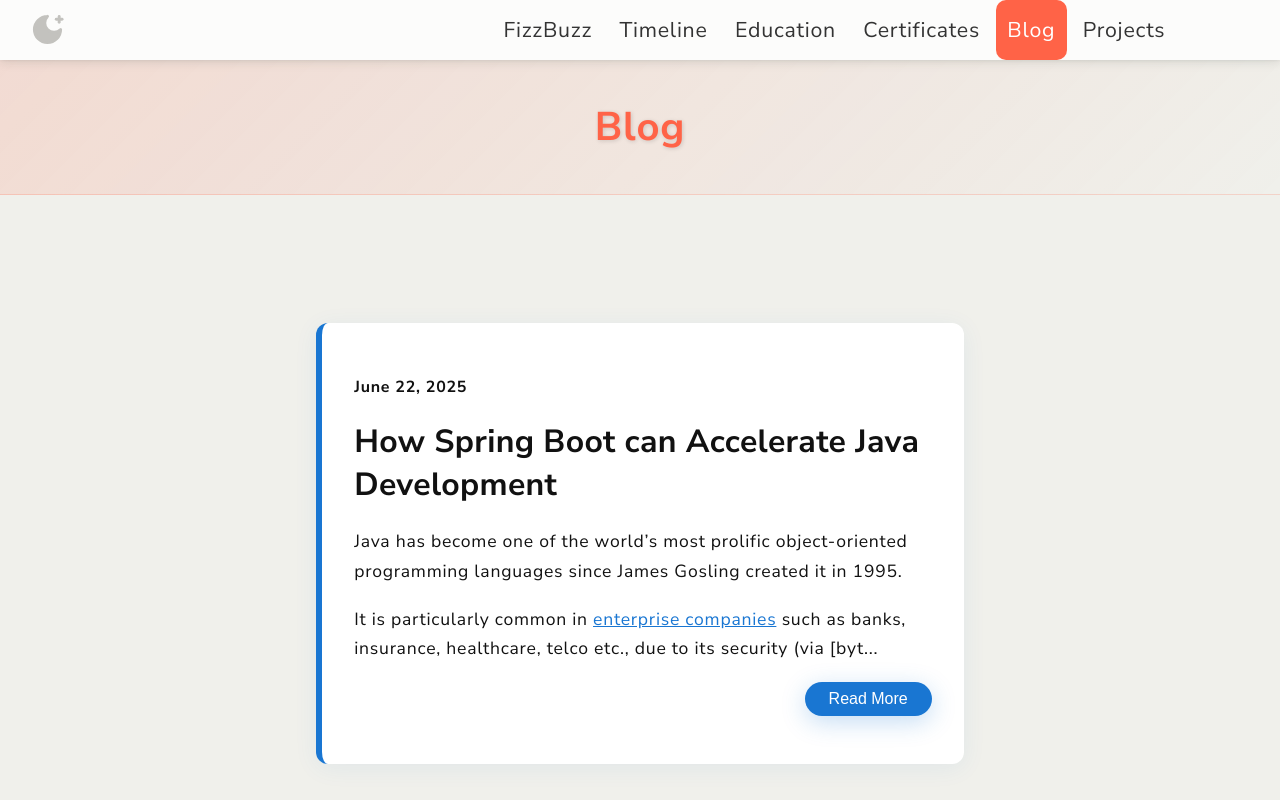
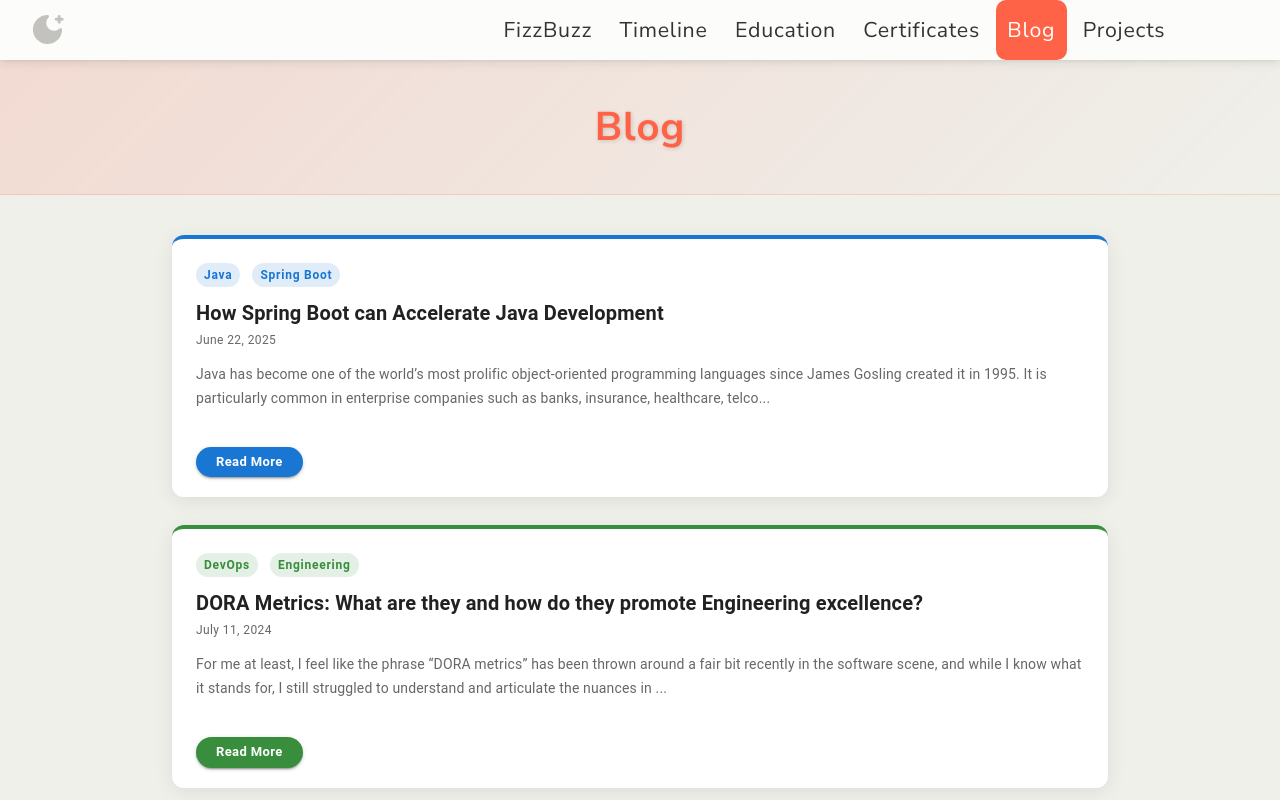
Before and after one commit to ColtonRandall/dev-portfolio, a React (Vite) app: page /blog in a window 1280 px wide. Shown: the top 800 px of the page. Built offline with nearby package versions, Linux system fonts and the light colour scheme; some icons are missing.

Commit message:
improve blogcard ui and data separation

```diff
--- a/src/pages/Blog/Blog.jsx
+++ b/src/pages/Blog/Blog.jsx
@@ -1,30 +1,44 @@
 import Navbar from "../../components/Navbar/Navbar";
-import Grid from "@mui/material/Grid";
 import Footer from "../../components/Footer/Footer.jsx";
 import CoverImage from "../../components/CoverImage/CoverImage.jsx";
-import BlogPost from "./BlogPost";
-import Box from "@mui/material/Box";
+import { Grid, Box } from "@mui/material";
+import BlogCard from "./BlogCard";
+
+const POSTS = [
+  {
+    slug: "springBoot",
+    title: "How Spring Boot can Accelerate Java Development",
+    date: "June 22, 2025",
+    file: "/posts/springBoot.md",
+    tags: ["Java", "Spring Boot"],
+    accentColor: "#1976d2",
+  },
+  {
+    slug: "dora",
+    title: "DORA Metrics: What are they and how do they promote Engineering excellence?",
+    date: "July 11, 2024",
+    file: "/posts/dora.md",
+    tags: ["DevOps", "Engineering"],
+    accentColor: "#388e3c",
+  },
+];
 
 function Blog() {
   return (
     <Box>
       <Navbar />
       <CoverImage title="Blog" />
-      <Grid container direction="row" justifyContent="center">
-        <Grid item xs={12} md={8}>
-          <BlogPost
-            file={"/posts/springBoot.md"}
-            previewOnly
-            readMoreLink="/blog/springBoot"
-          />
-        </Grid>
-        <Grid item xs={12} md={8}>
-          <BlogPost
-            file={"/posts/dora.md"}
-            previewOnly
-            readMoreLink="/blog/dora"
-          />
-        </Grid>
+      <Grid
+        container
+        spacing={4}
+        justifyContent="center"
+        sx={{ maxWidth: 1000, mx: "auto", px: { xs: 2, md: 4 }, mt: 5, mb: 6 }}
+      >
+        {POSTS.map((post) => (
+          <Grid item xs={12} md={6} key={post.slug} sx={{ display: "flex" }}>
+            <BlogCard post={post} />
+          </Grid>
+        ))}
       </Grid>
       <Footer />
     </Box>
--- /dev/null
+++ b/src/pages/Blog/BlogCard.jsx
@@ -0,0 +1,93 @@
+import { useState, useEffect } from "react";
+import { Card, CardContent, CardActions, Typography, Chip, Button, Stack } from "@mui/material";
+import { Link } from "react-router-dom";
+
+function stripMarkdown(text) {
+  return text
+    .replace(/^#{1,6}\s+.*/gm, "")         // headings
+    .replace(/\*{1,2}(.+?)\*{1,2}/g, "$1") // bold and italic
+    .replace(/\[(.+?)\]\(.+?\)/g, "$1")    // links → keep label
+    .replace(/`(.+?)`/g, "$1")             // inline code
+    .replace(/^\s*[-*+]\s+/gm, "")         // list markers
+    .replace(/\n+/g, " ")                  // newlines -> spaces
+    .trim();
+}
+
+function useExcerpt(file) {
+  const [excerpt, setExcerpt] = useState("");
+
+  useEffect(() => {
+    fetch(file)
+      .then((r) => r.text())
+      .then((text) => setExcerpt(stripMarkdown(text).slice(0, 220) + "..."));
+  }, [file]);
+
+  return excerpt;
+}
+
+const cardStyles = (accentColor) => ({
+  height: "100%",
+  display: "flex",
+  flexDirection: "column",
+  borderRadius: 3,
+  borderTop: `4px solid ${accentColor}`,
+  boxShadow: "0 4px 20px rgba(0,0,0,0.08)",
+  backgroundColor: "background.paper",
+  transition: "transform 0.2s, box-shadow 0.2s",
+  "&:hover": {
+    transform: "translateY(-4px)",
+    boxShadow: "0 8px 32px rgba(0,0,0,0.14)",
+  },
+});
+
+const chipStyles = (accentColor) => ({
+  backgroundColor: accentColor + "22",
+  color: accentColor,
+  fontWeight: 600,
+  fontSize: "0.75rem",
+});
+
+const buttonStyles = (accentColor) => ({
+  backgroundColor: accentColor,
+  borderRadius: "20px",
+  textTransform: "none",
+  fontWeight: 600,
+  px: 2.5,
+  "&:hover": { backgroundColor: accentColor, filter: "brightness(0.88)" },
+});
+
+function BlogCard({ post }) {
+  const excerpt = useExcerpt(post.file);
+
+  return (
+    <Card sx={cardStyles(post.accentColor)}>
+      <CardContent sx={{ flexGrow: 1, p: 3 }}>
+        <Stack direction="row" spacing={1} sx={{ mb: 1.5, flexWrap: "wrap", gap: 0.5 }}>
+          {post.tags.map((tag) => (
+            <Chip key={tag} label={tag} size="small" sx={chipStyles(post.accentColor)} />
+          ))}
+        </Stack>
+
+        <Typography variant="h6" sx={{ fontWeight: 700, mb: 0.5, lineHeight: 1.4, color: "text.primary" }}>
+          {post.title}
+        </Typography>
+
+        <Typography variant="caption" color="text.secondary" sx={{ display: "block", mb: 1.5 }}>
+          {post.date}
+        </Typography>
+
+        <Typography variant="body2" color="text.secondary" sx={{ lineHeight: 1.7 }}>
+          {excerpt}
+        </Typography>
+      </CardContent>
+
+      <CardActions sx={{ px: 3, pb: 2.5 }}>
+        <Button component={Link} to={`/blog/${post.slug}`} variant="contained" size="small" sx={buttonStyles(post.accentColor)}>
+          Read More
+        </Button>
+      </CardActions>
+    </Card>
+  );
+}
+
+export default BlogCard;
```
